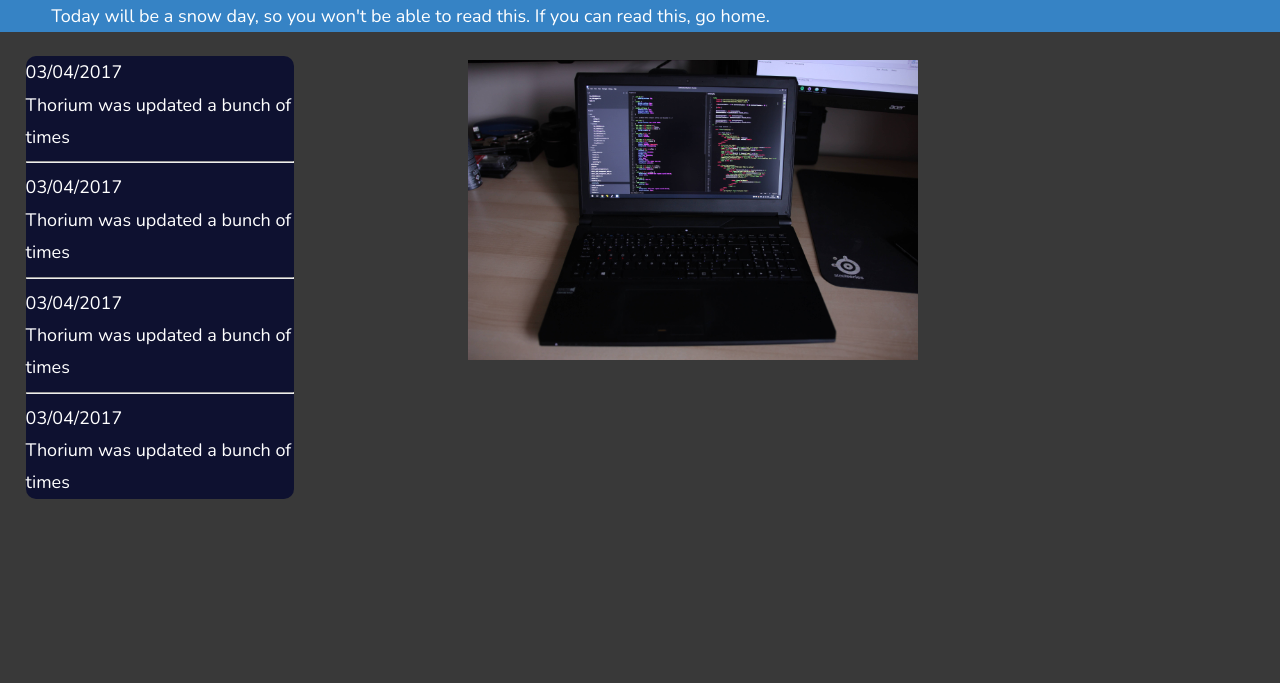
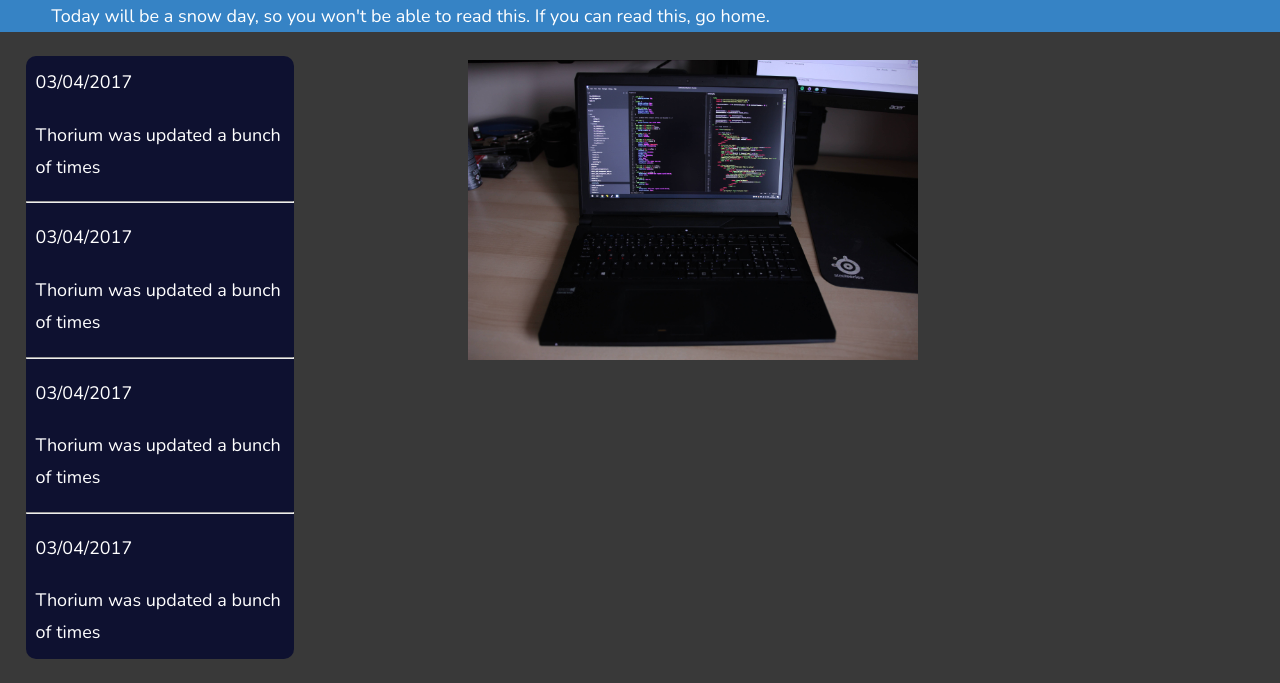
Before and after one commit to DanielPullan/Thorium, a PHP site: page / in a window 1280 px wide. Shown: the part 131-814 px from the top of the page. Before the commit the page ends 630 px from the top, so only its background shows below. Run offline with PHP 8.4, Linux system fonts and the light colour scheme; some libraries are stand-ins or nearby versions.

Commit message:
fixed padding on calendar text

```diff
--- a/css/style.css
+++ b/css/style.css
@@ -42,7 +42,6 @@ html {
     background-color: var(--header-background-colour);
     border: 3px var(--header-background-color) solid;
     border-radius: 10px;
-    marg
 }
 .panelText {
     margin-left: 4%;
@@ -73,6 +72,9 @@ img {
 ul {
   list-style-type: none;
   -webkit-padding-start: 0px;
+}
+.calendarText {
+    padding: 10px;
 }
 #slider {
   position: relative;
--- a/index.html
+++ b/index.html
@@ -47,37 +47,37 @@
             <div class="slider datePanel">
                 <ul>
                     <li>
-                        <p>
+                        <p class="calendarText">
                             03/04/2017
                         </p>
-                        <P>
+                        <P class="calendarText">
                             Thorium was updated a bunch of times
                         </P>
                         <hr />
                     </li>
                     <li>
-                        <p>
+                        <p class="calendarText">
                             03/04/2017
                         </p>
-                        <P>
+                        <P class="calendarText">
                             Thorium was updated a bunch of times
                         </P>
                         <hr />
                     </li>
                     <li>
-                        <p>
+                        <p class="calendarText">
                             03/04/2017
                         </p>
-                        <P>
+                        <P class="calendarText">
                             Thorium was updated a bunch of times
                         </P>
                         <hr />
                     </li>
                     <li>
-                        <p>
+                        <p class="calendarText">
                             03/04/2017
                         </p>
-                        <P>
+                        <P class="calendarText">
                             Thorium was updated a bunch of times
                         </P>
 
```
